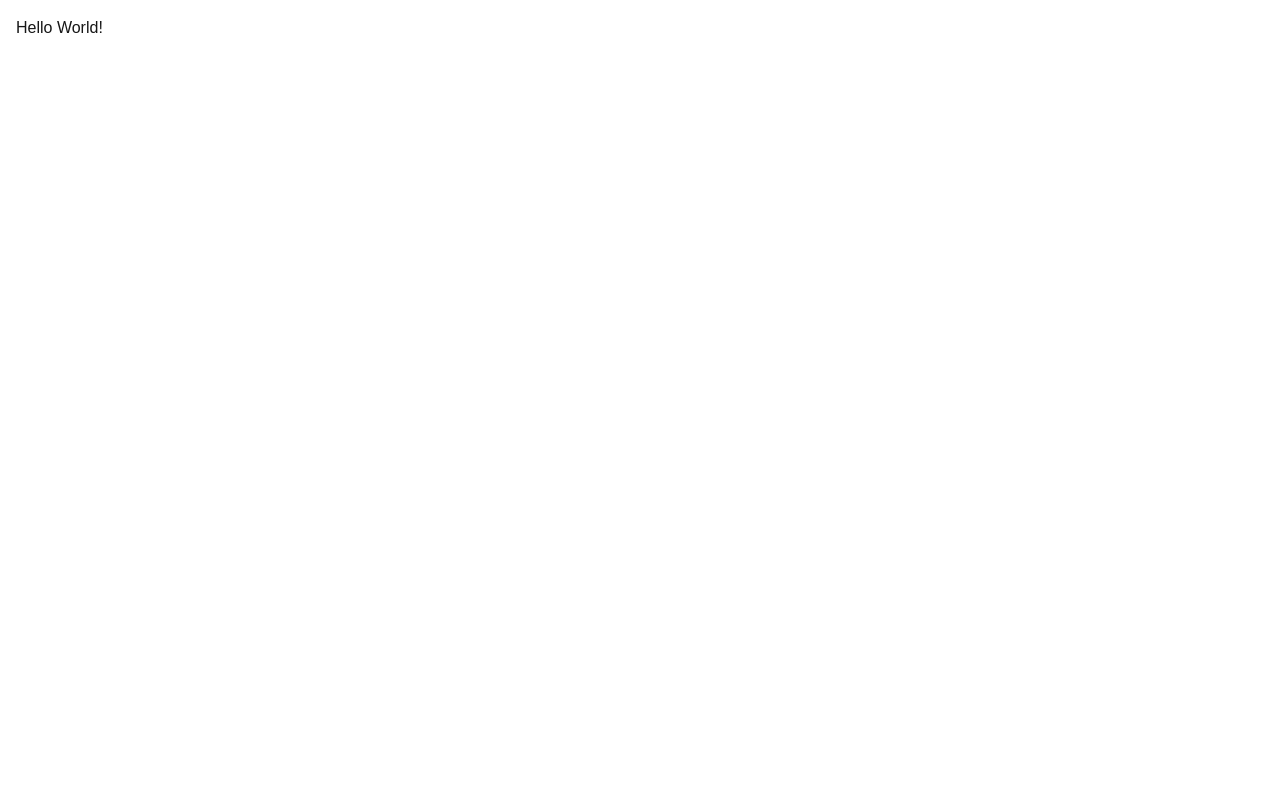
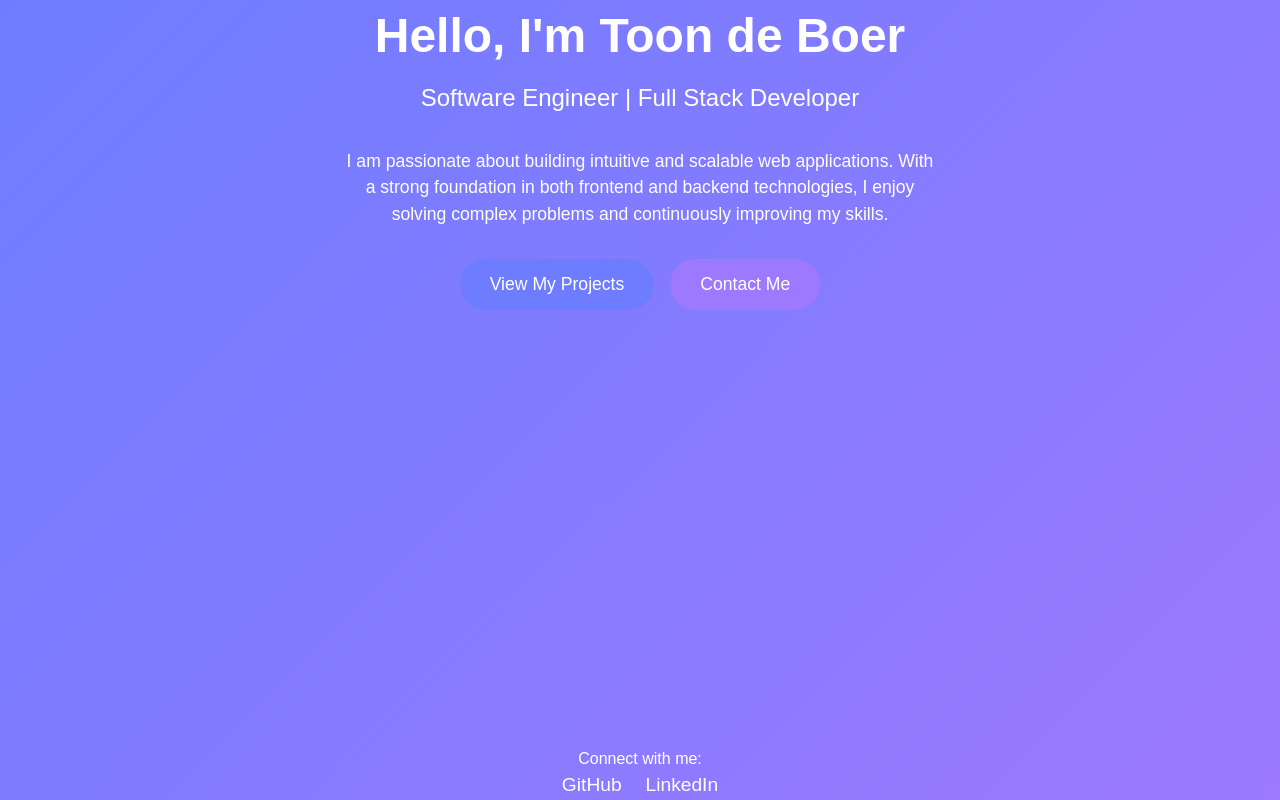
Before and after one commit to toondeboer/website, a Next.js app in the folder frontend/: page / in a window 1280 px wide. Built offline with nearby package versions, Linux system fonts and the light colour scheme.

Commit message:
create splash screen and home screen

```diff
--- a/frontend/app/layout.tsx
+++ b/frontend/app/layout.tsx
@@ -3,8 +3,8 @@ import "./globals.css";
 
 
 export const metadata: Metadata = {
-  title: "Create Next App",
-  description: "Generated by create next app",
+  title: "Toon de Boer",
+  description: "Website by Toon de Boer",
 };
 
 export default function RootLayout({
--- a/frontend/app/page.tsx
+++ b/frontend/app/page.tsx
@@ -1,7 +1,12 @@
+"use client"
+
+import React from "react";
+import HomeScreen from "../home/HomeScreen";
+
 export default function Home() {
-  return (
-      <div className="container mx-auto p-4 justify-items-center">
-          Hello World!
-      </div>
-  );
+    return (
+        <>
+            <HomeScreen/>
+        </>
+    );
 }
--- /dev/null
+++ b/frontend/home/HomeScreen.css
@@ -0,0 +1,90 @@
+.home-screen {
+    display: flex;
+    flex-direction: column;
+    justify-content: center;
+    align-items: center;
+    min-height: 100vh;
+    background: linear-gradient(135deg, #6e7dff, #9c79ff);
+    color: white;
+    font-family: 'Arial', sans-serif;
+}
+
+.header {
+    text-align: center;
+}
+
+.greeting {
+    font-size: 3rem;
+    font-weight: bold;
+    margin-bottom: 0.5rem;
+}
+
+.role {
+    font-size: 1.5rem;
+    font-weight: 300;
+    margin-bottom: 2rem;
+}
+
+.intro {
+    text-align: center;
+    max-width: 600px;
+    margin-bottom: 2rem;
+    font-size: 1.1rem;
+    line-height: 1.5;
+}
+
+.buttons {
+    display: flex;
+    justify-content: center;
+    gap: 1rem;
+    margin-bottom: 3rem;
+}
+
+.button {
+    padding: 12px 30px;
+    font-size: 1.1rem;
+    border: none;
+    border-radius: 30px;
+    text-decoration: none;
+    cursor: pointer;
+    transition: background-color 0.3s ease;
+    display: inline-block;
+    text-align: center;
+}
+
+.projects {
+    background-color: #6e7dff;
+}
+
+.projects:hover {
+    background-color: #4751f0;
+}
+
+.contact {
+    background-color: #9c79ff;
+}
+
+.contact:hover {
+    background-color: #7a5fe0;
+}
+
+.footer {
+    margin-top: auto;
+    text-align: center;
+}
+
+.social-links {
+    display: flex;
+    justify-content: center;
+    gap: 1.5rem;
+}
+
+.social-links a {
+    color: white;
+    font-size: 1.2rem;
+    text-decoration: none;
+}
+
+.social-links a:hover {
+    color: #ffdf00;
+}
--- /dev/null
+++ b/frontend/home/HomeScreen.tsx
@@ -0,0 +1,60 @@
+import React, {useEffect, useState} from "react";
+import "./HomeScreen.css";
+import SplashScreen from "../splash/SplashScreen"; // Assuming you have custom CSS for styling
+
+const HomeScreen = () => {
+
+    const [showSplashScreen, setShowSplashScreen] = useState(true);
+
+    useEffect(() => {
+        const timer = setTimeout(() => {
+            setShowSplashScreen(false);
+        }, 4000); // splash screen shows for 4 seconds
+        return () => clearTimeout(timer);
+    }, []);
+
+    if (showSplashScreen) {
+        return <SplashScreen show={showSplashScreen}/>
+    }
+
+
+    return (
+        <div className="home-screen">
+            <header className="header">
+                <h1 className="greeting">Hello, I'm Toon de Boer</h1>
+                <p className="role">Software Engineer | Full Stack Developer</p>
+            </header>
+
+            <div className="intro">
+                <p>
+                    I am passionate about building intuitive and scalable web applications.
+                    With a strong foundation in both frontend and backend technologies, I
+                    enjoy solving complex problems and continuously improving my skills.
+                </p>
+            </div>
+
+            <div className="buttons">
+                <a href="#projects" className="button projects">
+                    View My Projects
+                </a>
+                <a href="#contact" className="button contact">
+                    Contact Me
+                </a>
+            </div>
+
+            <footer className="footer">
+                <p>Connect with me:</p>
+                <div className="social-links">
+                    <a href="https://github.com/toondeboer" target="_blank" rel="noopener noreferrer">
+                        GitHub
+                    </a>
+                    <a href="https://linkedin.com/in/toon-de-boer" target="_blank" rel="noopener noreferrer">
+                        LinkedIn
+                    </a>
+                </div>
+            </footer>
+        </div>
+    );
+};
+
+export default HomeScreen;
--- /dev/null
+++ b/frontend/splash/SplashScreen.css
@@ -0,0 +1,73 @@
+/* Splash Screen Styles */
+.splash-screen {
+    display: flex;
+    justify-content: center;
+    align-items: center;
+    height: 100vh;
+    background: linear-gradient(45deg, #3498db, #8e44ad);
+    position: fixed;
+    top: 0;
+    left: 0;
+    right: 0;
+    bottom: 0;
+    animation: fadeIn 2s ease-in-out;
+}
+
+.content {
+    text-align: center;
+    color: white;
+    animation: slideIn 1.5s ease-out;
+}
+
+.title {
+    font-size: 3rem;
+    font-weight: bold;
+    animation: titleAnimation 1.5s ease-in-out forwards;
+}
+
+.subtitle {
+    font-size: 1.5rem;
+    margin-top: 10px;
+    opacity: 0;
+    animation: fadeInSubtitle 2s ease-in-out forwards 1s;
+}
+
+/* Animation for Splash */
+@keyframes fadeIn {
+    from {
+        opacity: 0;
+    }
+    to {
+        opacity: 1;
+    }
+}
+
+@keyframes slideIn {
+    from {
+        transform: translateY(-50px);
+    }
+    to {
+        transform: translateY(0);
+    }
+}
+
+@keyframes titleAnimation {
+    0% {
+        transform: scale(0);
+    }
+    50% {
+        transform: scale(1.1);
+    }
+    100% {
+        transform: scale(1);
+    }
+}
+
+@keyframes fadeInSubtitle {
+    from {
+        opacity: 0;
+    }
+    to {
+        opacity: 1;
+    }
+}
--- /dev/null
+++ b/frontend/splash/SplashScreen.tsx
@@ -0,0 +1,21 @@
+import React, {useState, useEffect} from 'react';
+import './SplashScreen.css';
+
+interface Props {
+    show: boolean;
+}
+
+const SplashScreen = ({show}: Props) => {
+    if (!show) return null;
+
+    return (
+        <div className="splash-screen">
+            <div className="content">
+                <h1 className="title">Welcome to My Portfolio</h1>
+                <p className="subtitle">Crafted with passion by Toon</p>
+            </div>
+        </div>
+    );
+};
+
+export default SplashScreen;
```
Also changed, not shown: frontend/package.json (+7 -5 lines), 1 other file (tests, documents, lock files or other folders).
